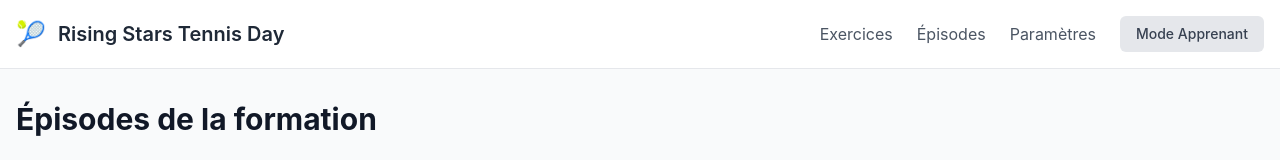
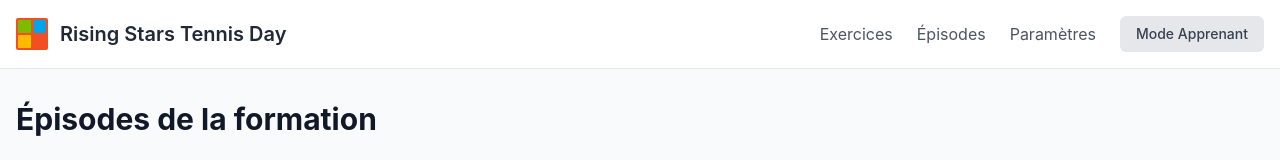
Before and after one commit to mselleki/formation-office-365, a React (Vite) app: page /episodes in a window 1280 px wide. Shown: the top 160 px of the page. Built offline with nearby package versions, Linux system fonts and the light colour scheme.

Commit message:
Remplacement logo tennis par logo Microsoft Office

```diff
--- a/src/components/Header.tsx
+++ b/src/components/Header.tsx
@@ -35,7 +35,11 @@ export default function Header({ isTrainerMode, onToggleTrainerMode, onTrainerAu
       <div className="container mx-auto px-4 py-4">
         <div className="flex items-center justify-between">
           <Link to="/" className="flex items-center space-x-3">
-            <span className="text-2xl">🎾</span>
+            <img
+              src="/office-logo.svg"
+              alt="Microsoft Office"
+              className="w-8 h-8"
+            />
             <h1 className="text-xl font-semibold text-gray-800">
               Rising Stars Tennis Day
             </h1>
```
Also changed, not shown: public/office-logo.svg (added).
